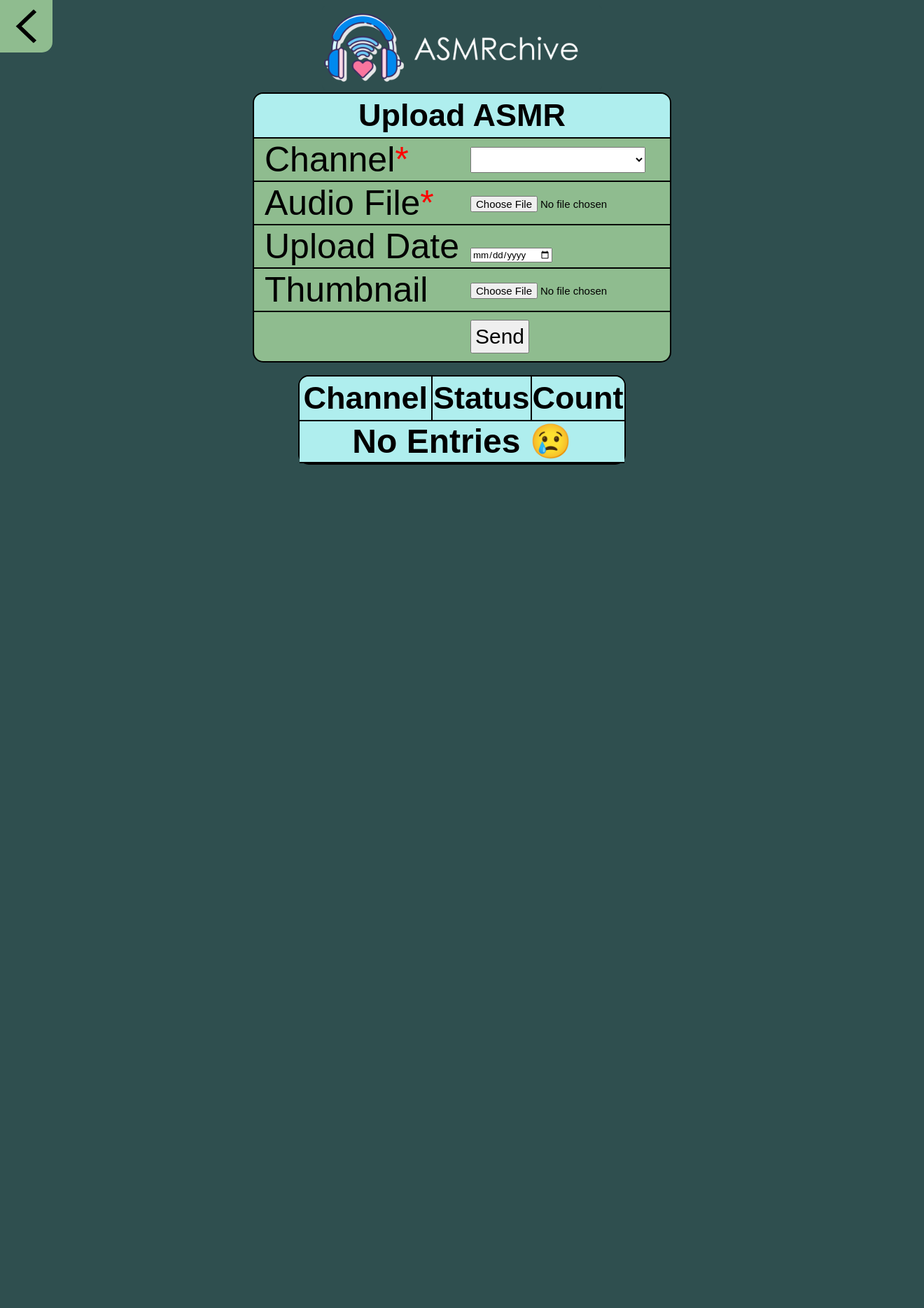
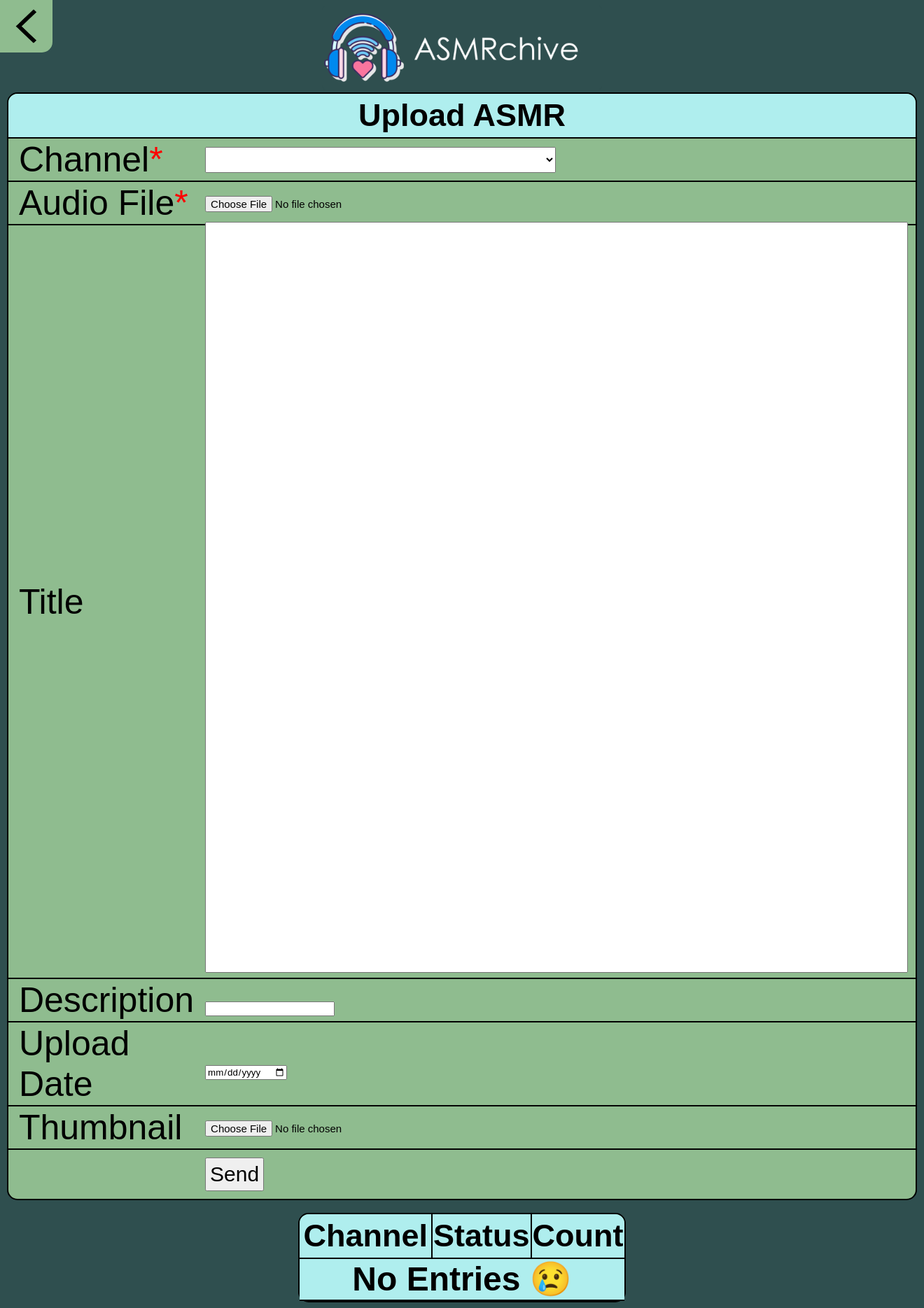
Before and after one commit to whgDosumi/ASMRchive, a PHP site: page /admintools.php in a window 1320 px wide. Shown: the whole page at 70% size. Before the commit the page ends 664 px from the top, so only its background shows below. Run offline with PHP 8.4, Linux system fonts and the light colour scheme; data that the repository does not hold is empty.

Commit message:
title and description support

```diff
--- a/www/admintools.css
+++ b/www/admintools.css
@@ -171,3 +171,14 @@ tbody {
     position: relative;
     bottom: 10px;
 }
+
+#upload_title {
+	font-size: 60px;
+	padding: 500px;
+    min-width: 15ch;
+    max-width: 30ch;
+    margin-left: 0px;
+    margin-right: 10px;
+    position: relative;
+    bottom: 6px;
+}
--- a/www/admintools.php
+++ b/www/admintools.php
@@ -154,8 +154,17 @@
                         // copy of player.php
                         copy('/var/www/html/player.php', $asmrDirectory . "player.php");
 
-                        // Use filename as title for now
-                        file_put_contents($asmrDirectory . 'title.txt', $_FILES["upload_file"]["name"]);
+                        // Use provided title, else filename for asmr title
+                        if (isset($_POST['upload_title'])) {
+                            file_put_contents($asmrDirectory . 'title.txt', $_POST['upload_title']);
+                        } else {
+                            file_put_contents($asmrDirectory . 'title.txt', $_FILES["upload_file"]["name"]);
+                        }
+
+                        // use provided description if it exists
+                        if (isset($_POST['upload_description'])) {
+                            file_put_contents($asmrDirectory . 'asmr.description', $_POST['upload_description']);
+                        }
 
                         // Get duration from ffmpeg
                         $asmrDuration = system("ffmpeg -i '" . $asmrFile . "' 2>&1 | grep -Eo '[[:digit:]]{2}:[[:digit:]]{2}:[[:digit:]]{2}'");
@@ -226,6 +235,18 @@
                         </td>
                     </tr>
                     <tr>
+                        <td class="upload_table_cell"> Title </td>
+                        <td class="upload_table_cell">
+                            <input type="text" name="upload_title" id="upload_title">
+                        </td>
+                    </tr>
+                    <tr>
+                        <td class="upload_table_cell"> Description </td>
+                        <td class="upload_table_cell">
+                            <input type="text" name="upload_description">
+                        </td>
+                    </tr>
+                    <tr>
                         <td class="upload_table_cell"> Upload Date </td>
                         <td class="upload_table_cell">
                             <input type="date" name="upload_date" id="upload_date">
```
